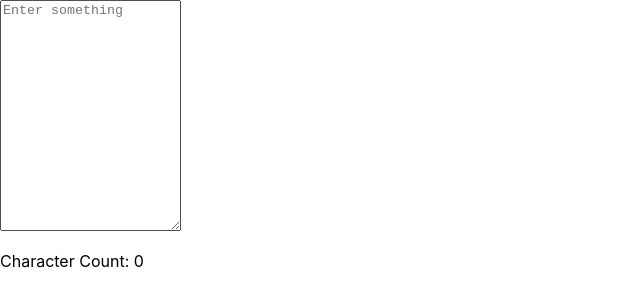
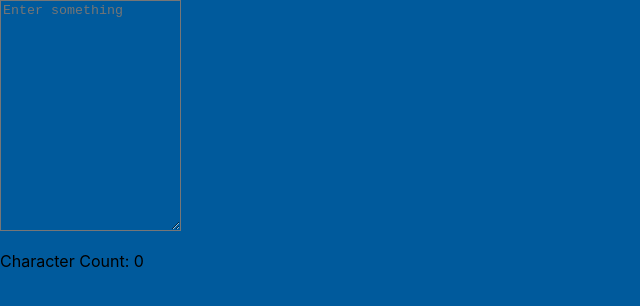
Before and after one commit to Eshhaa11/character-counter, a React (Create React App) app: page / in a window 1280 px wide. Shown: the top 306 px of the page, without its empty margins (0-640 px from the left). Built offline with nearby package versions, Linux system fonts and the light colour scheme.

Commit message:
added bgc

```diff
--- a/src/Components/Character.css
+++ b/src/Components/Character.css
@@ -1,3 +1,3 @@
 * {
-    background-color: ;
+    background-color: #005A9C ;
 }
```
